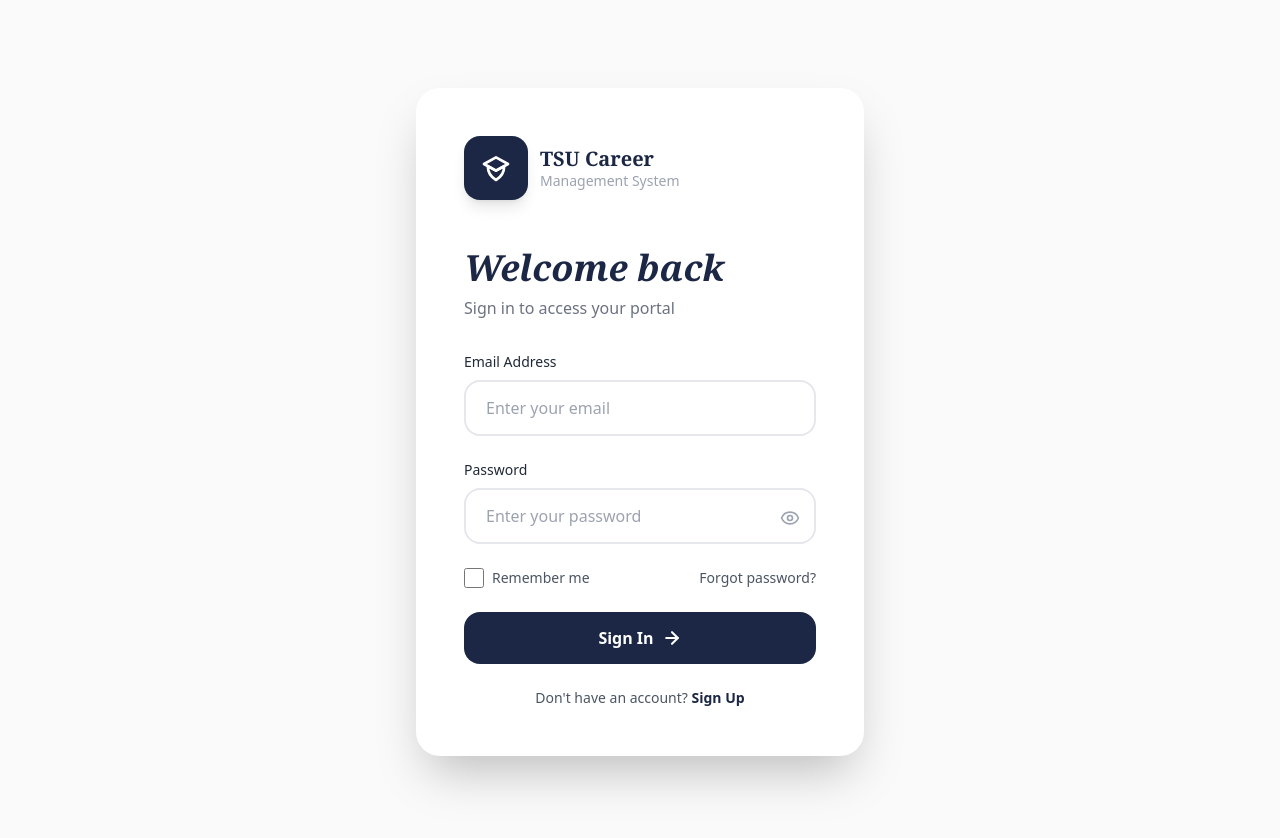
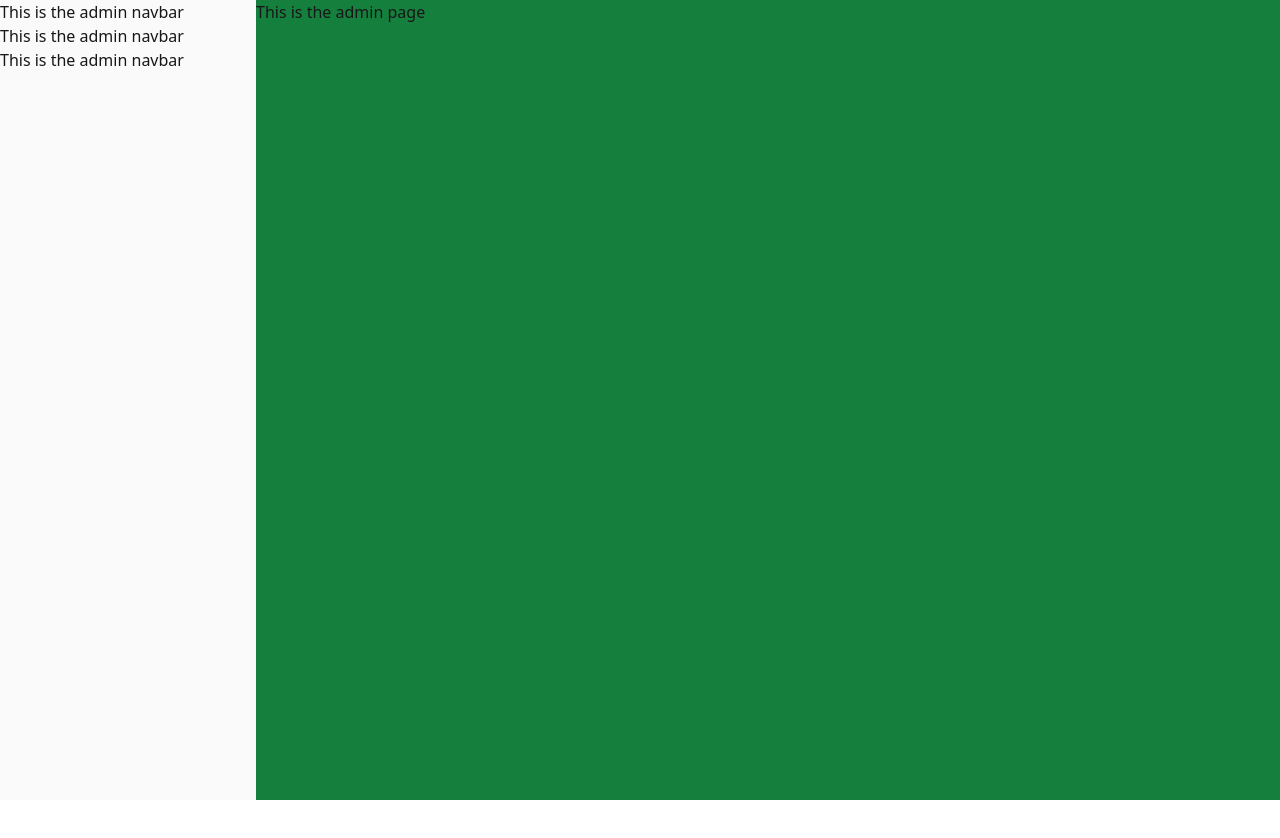
Before and after one commit to kyeisho12/universityApp, a React (Vite) app in the folder frontend/: page /admin in a window 1280 px wide. Before the commit this address led to /login. Shown: the top 838 px of the page. After the commit the page ends 800 px from the top, so only its background shows below. Built offline with nearby package versions, Linux system fonts and the light colour scheme; no server answers; a web font is replaced by a local one.

Commit message:
add adminNavbar

```diff
--- a/frontend/src/App.tsx
+++ b/frontend/src/App.tsx
@@ -4,7 +4,7 @@ import { useAuth } from './hooks/useAuth'
 import { useStudent } from './context/StudentContext'
 import Login from './components/auth/Login'
 import Register from './components/auth/Register'
-import AdminDashboardPage from './pages/AdminDashboardPage'
+import AdminPage from './pages/AdminPage'
 import StudentDashboardPage from './pages/StudentDashboardPage'
 import CreateStudentProfilePage from './pages/CreateStudentProfilePage'
 
@@ -25,7 +25,7 @@ function RequireProfile({ children }: { children: ReactNode }) {
 export default function App() {
   return (
     <div className="min-h-screen bg-neutral-50 text-neutral-900">
-      <main className="mx-auto max-w-6xl px-4 py-6">
+      <main className="mx-auto min-h-screen">
         <Routes>
           <Route
             path="/"
@@ -47,7 +47,7 @@ export default function App() {
               </RequireAuth>
             }
           />
-          <Route path="/admin" element={<AdminDashboardPage />} />
+          <Route path="/admin" element={<AdminPage />} />
           <Route path="*" element={<div className="text-sm text-neutral-600">Not Found</div>} />
         </Routes>
       </main>
--- /dev/null
+++ b/frontend/src/components/common/AdminNavbar.tsx
@@ -0,0 +1,13 @@
+import React, { useState, useEffect } from 'react'
+
+export default function AdminNavbar(){
+    return(
+        <>
+            <div className="flex flex-col w-80">
+                <div>This is the admin navbar</div>
+                <div>This is the admin navbar</div>
+                <div>This is the admin navbar</div>
+            </div>
+        </>
+    )
+}
--- /dev/null
+++ b/frontend/src/pages/AdminPage.tsx
@@ -0,0 +1,13 @@
+import React, { useState, useEffect } from 'react'
+import AdminNavbar from '../components/common/AdminNavbar'
+
+export default function AdminPage(){
+    return(
+        <>
+            <div className="flex min-h-screen">
+                <AdminNavbar />
+                <h1 className="bg-green-700 w-full">This is the admin page</h1>
+            </div>
+        </>
+    )
+}
```
Also changed, not shown: frontend/src/components/common/Navbar.tsx (deleted), 2 other files (tests, documents, lock files or other folders).
